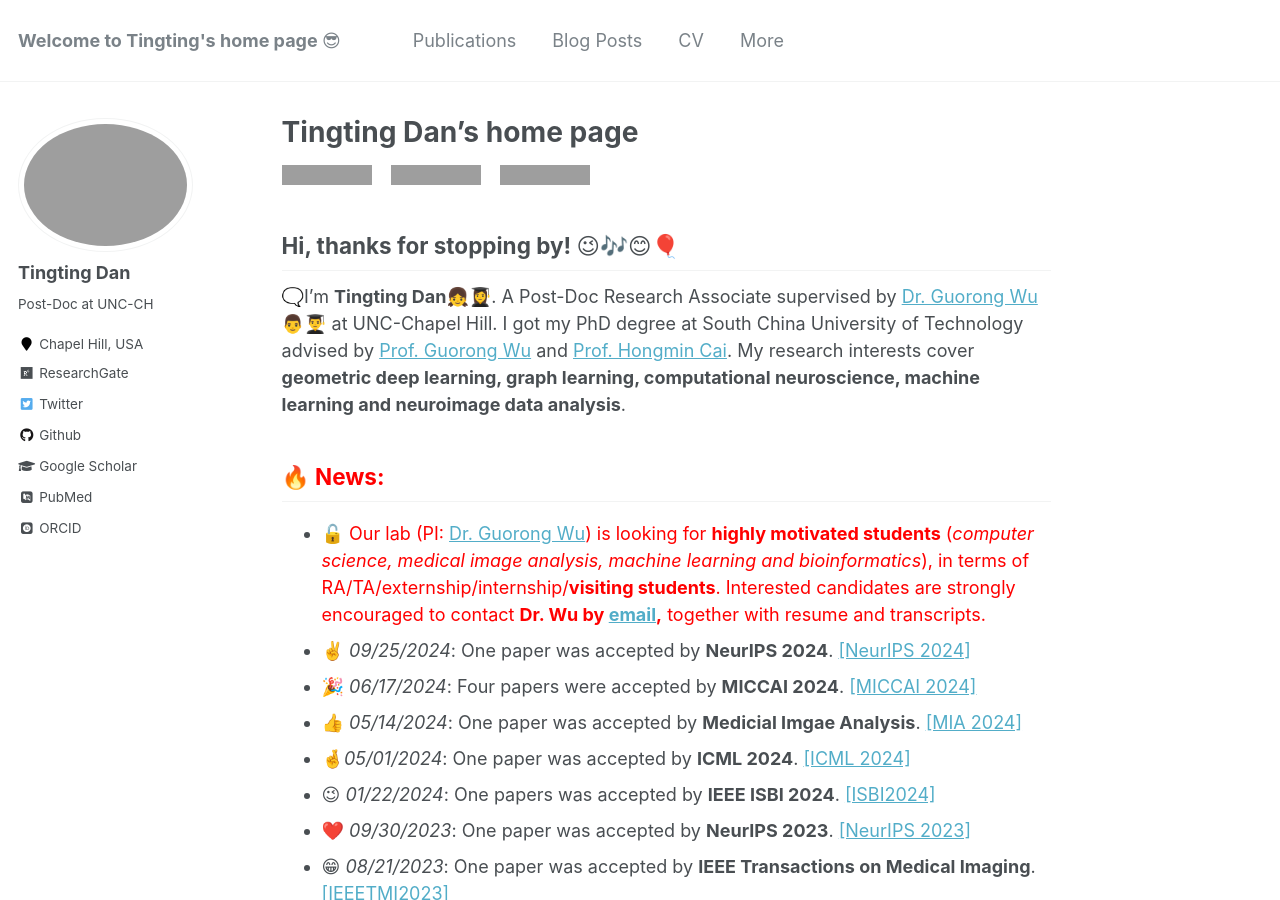
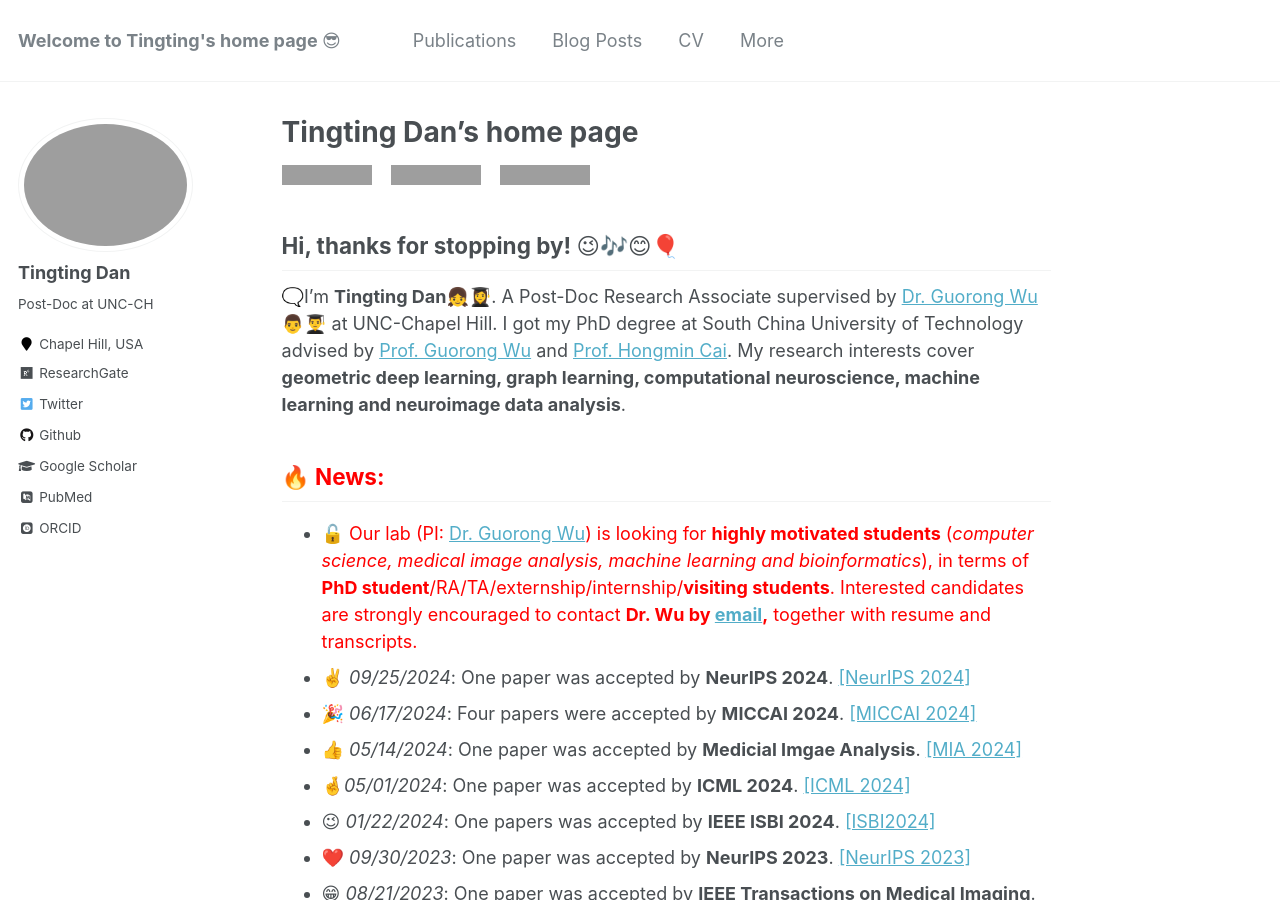
Before and after one commit to Dandy5721/dandy.github.io, a Jekyll site: the page built from _pages/about.md, in a window 1280 px wide and 900 px high. Built offline with Jekyll 4.4.1, drawn with Linux system fonts in a browser that asks for light colours; some web fonts are replaced; comment, search, counter and statistics services are not loaded; grey boxes are pictures that could not be loaded.

Commit message:
Update about.md

```diff
--- a/_pages/about.md
+++ b/_pages/about.md
@@ -17,7 +17,7 @@
 🗨️I'm **Tingting Dan**👧👩‍🎓. A Post-Doc Research Associate supervised by [Dr. Guorong Wu](https://www.acmlab.org/team)👨👨‍🎓 at UNC-Chapel Hill. I got my PhD degree at South China University of Technology advised by [Prof. Guorong Wu](https://scholar.google.com/citations?user=XVsMB2kAAAAJ&hl=en) and [Prof. Hongmin Cai](https://scholar.google.com.hk/citations?user=B2BWq_EAAAAJ&hl=zh-CN). My research interests cover **geometric deep learning, graph learning, computational neuroscience, machine learning and neuroimage data analysis**.
 
 ## 🔥 <span style="color:red">**News:**</span>
- - 🔓 <span style="color:red"> Our lab (PI: [Dr. Guorong Wu](https://www.acmlab.org/team)) is looking for **highly motivated students** (*computer science, medical image analysis, machine learning and bioinformatics*), in terms of RA/TA/externship/internship/**visiting students**. Interested candidates are strongly encouraged to contact **Dr. Wu by [email](grwu@med.unc.edu),** together with resume and transcripts.</span>
+ - 🔓 <span style="color:red"> Our lab (PI: [Dr. Guorong Wu](https://www.acmlab.org/team)) is looking for **highly motivated students** (*computer science, medical image analysis, machine learning and bioinformatics*), in terms of **PhD student**/RA/TA/externship/internship/**visiting students**. Interested candidates are strongly encouraged to contact **Dr. Wu by [email](grwu@med.unc.edu),** together with resume and transcripts.</span>
  - ✌️ _09/25/2024_: One paper was accepted by **NeurIPS 2024**. [[NeurIPS 2024]](https://www.researchgate.net/publication/384365261_NeuroPath_A_Neural_Pathway_Transformer_for_Joining_the_Dots_of_Human_Connectomes)
  - 🎉 _06/17/2024_: Four papers were accepted by **MICCAI 2024**. [[MICCAI 2024]](https://www.sciencedirect.com/science/article/abs/pii/S136184152400135X)
  - 👍 _05/14/2024_: One paper was accepted by **Medicial Imgae Analysis**. [[MIA 2024]](https://www.sciencedirect.com/science/article/abs/pii/S136184152400135X)
```
